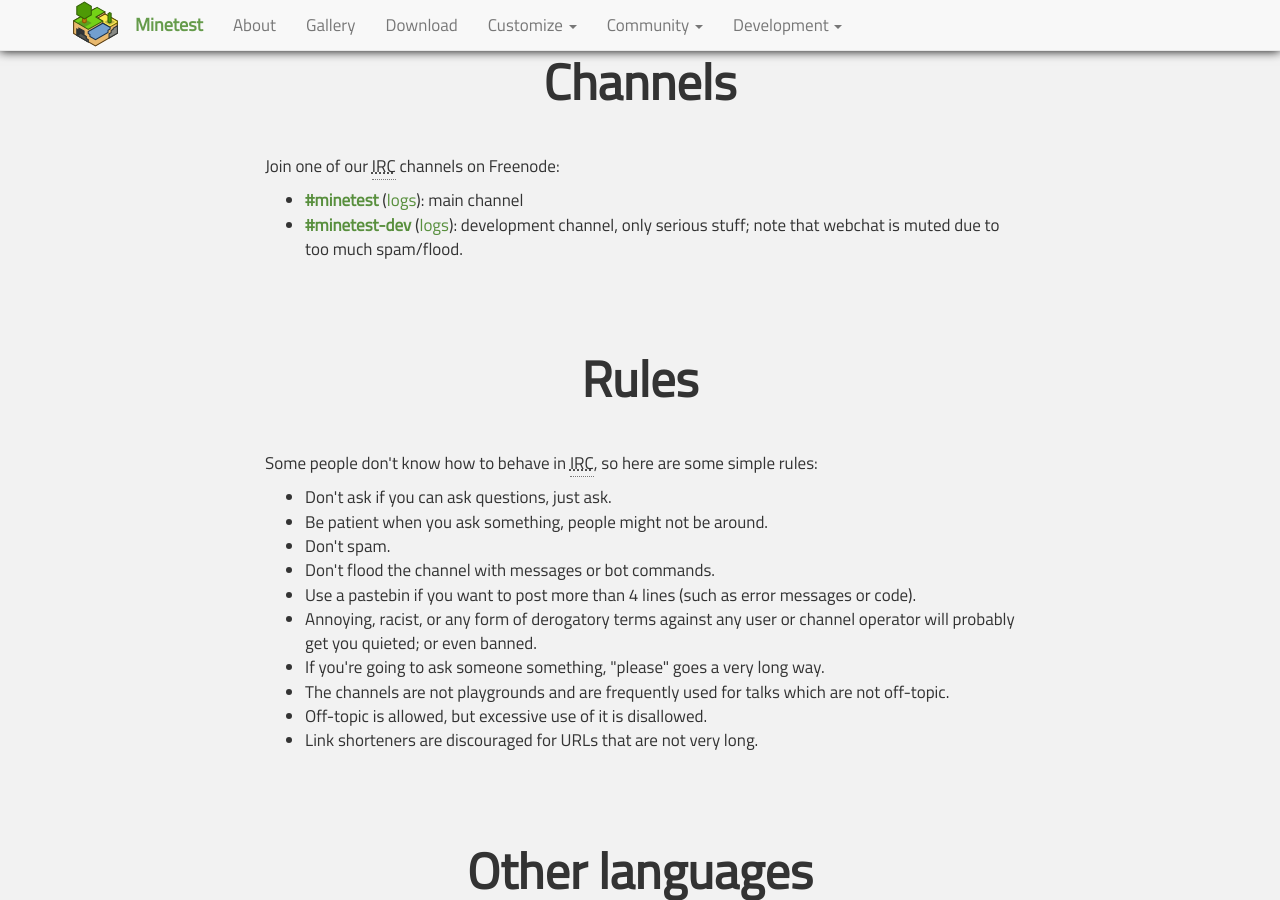
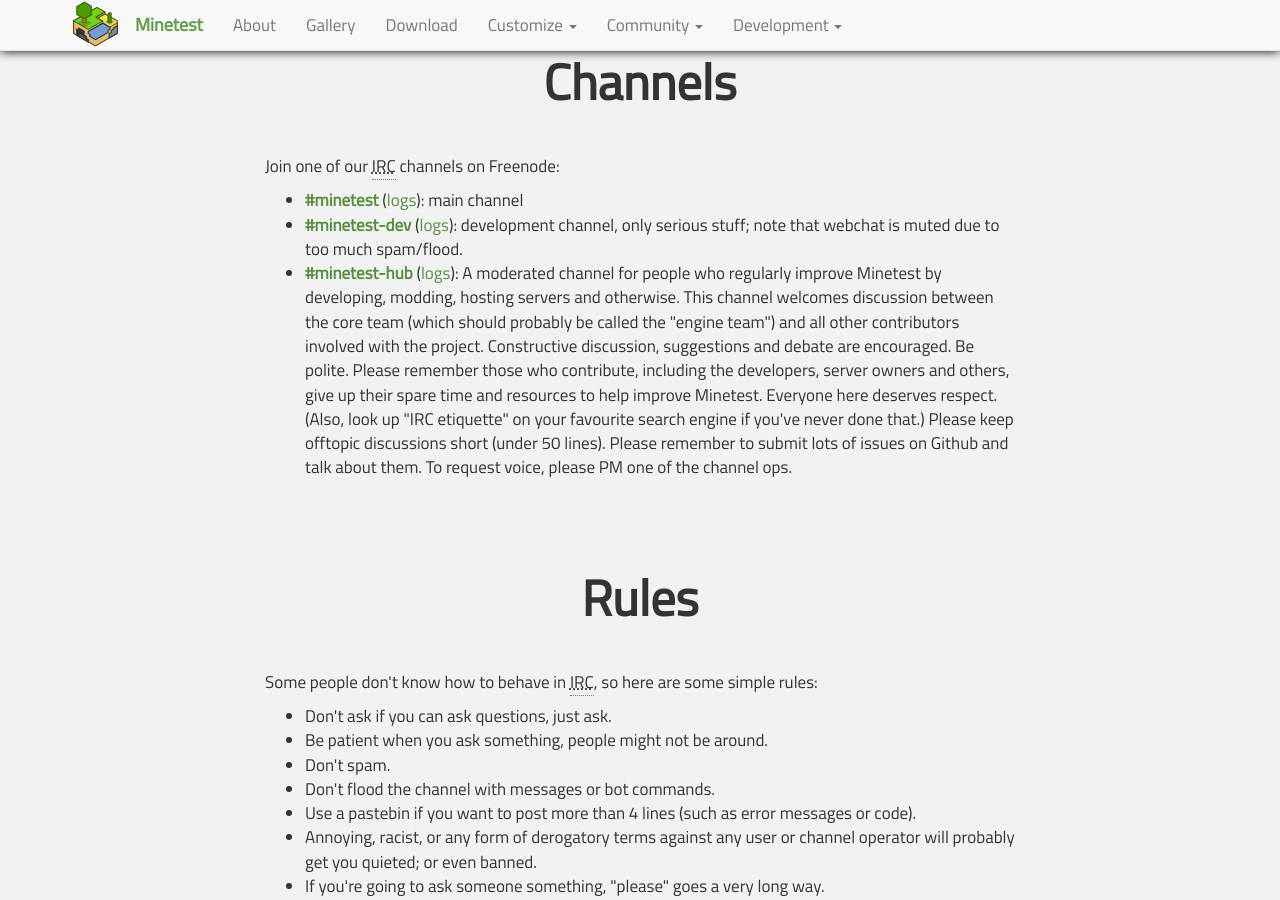
Before and after one commit to minetest/minetest.github.io, a Jekyll site: the page built from irc.html, in a window 1280 px wide and 900 px high, scrolled down 336 px. Built offline with Jekyll 4.4.1, drawn with Linux system fonts in a browser that asks for light colours; comment, search, counter and statistics services are not loaded.

Commit message:
[WIP] Add #Minetest-Hub to the list of official channels.
As in description.
Should we resume or rewrite or reformat anything there?

```diff
--- a/irc.html
+++ b/irc.html
@@ -22,6 +22,18 @@ redirect_from:
       </strong>
       (<a href="http://irc.minetest.net/minetest-dev">logs</a>):
       development channel, only serious stuff; note that webchat is muted due to too much spam/flood.
+    </li>
+    <li>
+      <strong><a href="https://webchat.freenode.net/?channels=#minetest-hub">#minetest-hub</a></strong>
+      (<a href="http://irc.minetest.net/minetest-hub">logs</a>):
+      A moderated channel for people who regularly improve Minetest by developing, modding, hosting servers and otherwise.
+      This channel welcomes discussion between the core team (which should probably be called the "engine team") and all other contributors involved with the project. Constructive discussion, suggestions and debate are encouraged.
+      Be polite. Please remember those who contribute, including the developers, server owners and others, give up their spare time and resources to help improve Minetest. Everyone here deserves respect. (Also, look up "IRC etiquette" on your favourite search engine if you've never done that.)
+      Please keep offtopic discussions short (under 50 lines).
+
+      Please remember to submit lots of issues on Github and talk about them.
+
+      To request voice, please PM one of the channel ops.
     </li>
   </ul>
 </div>
```
